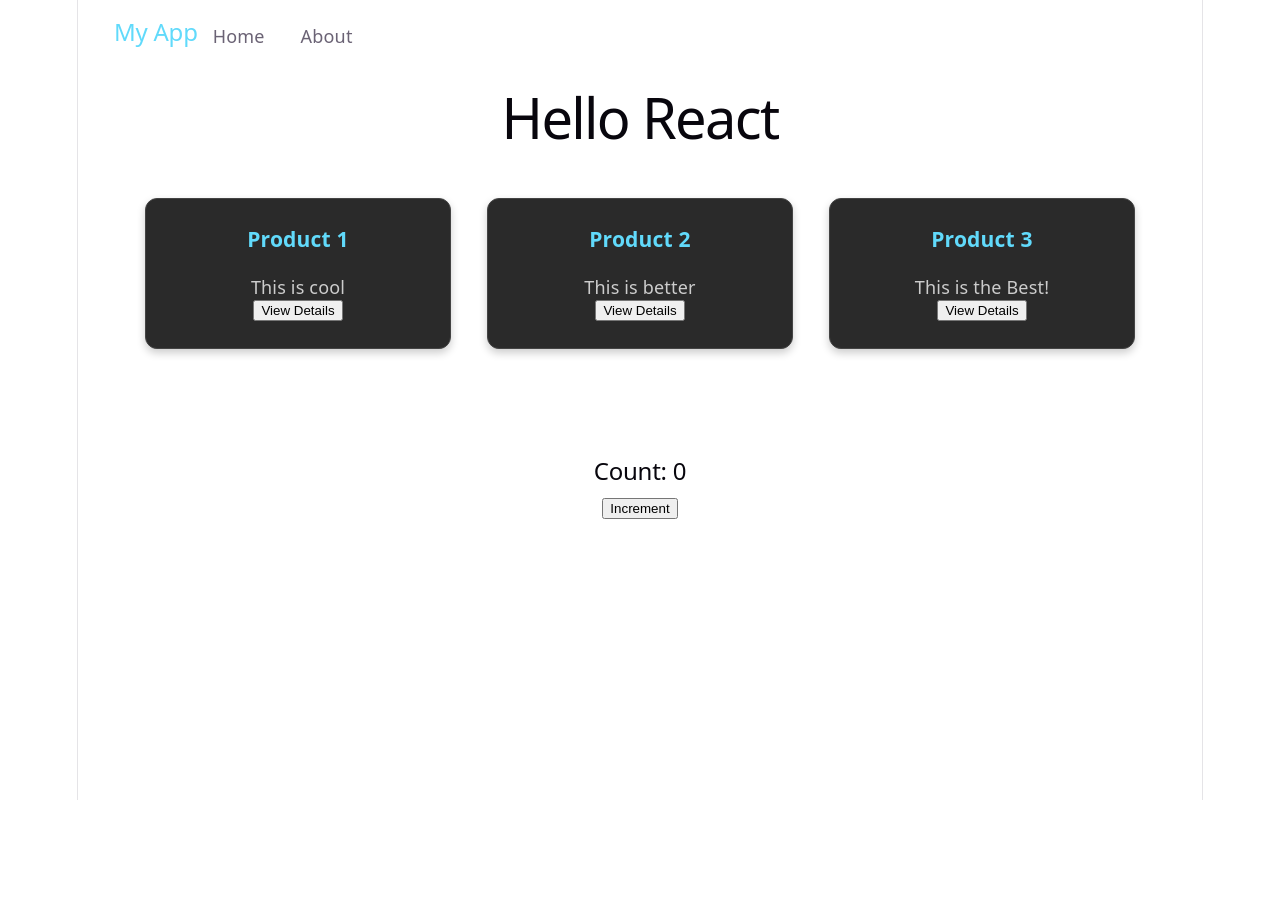
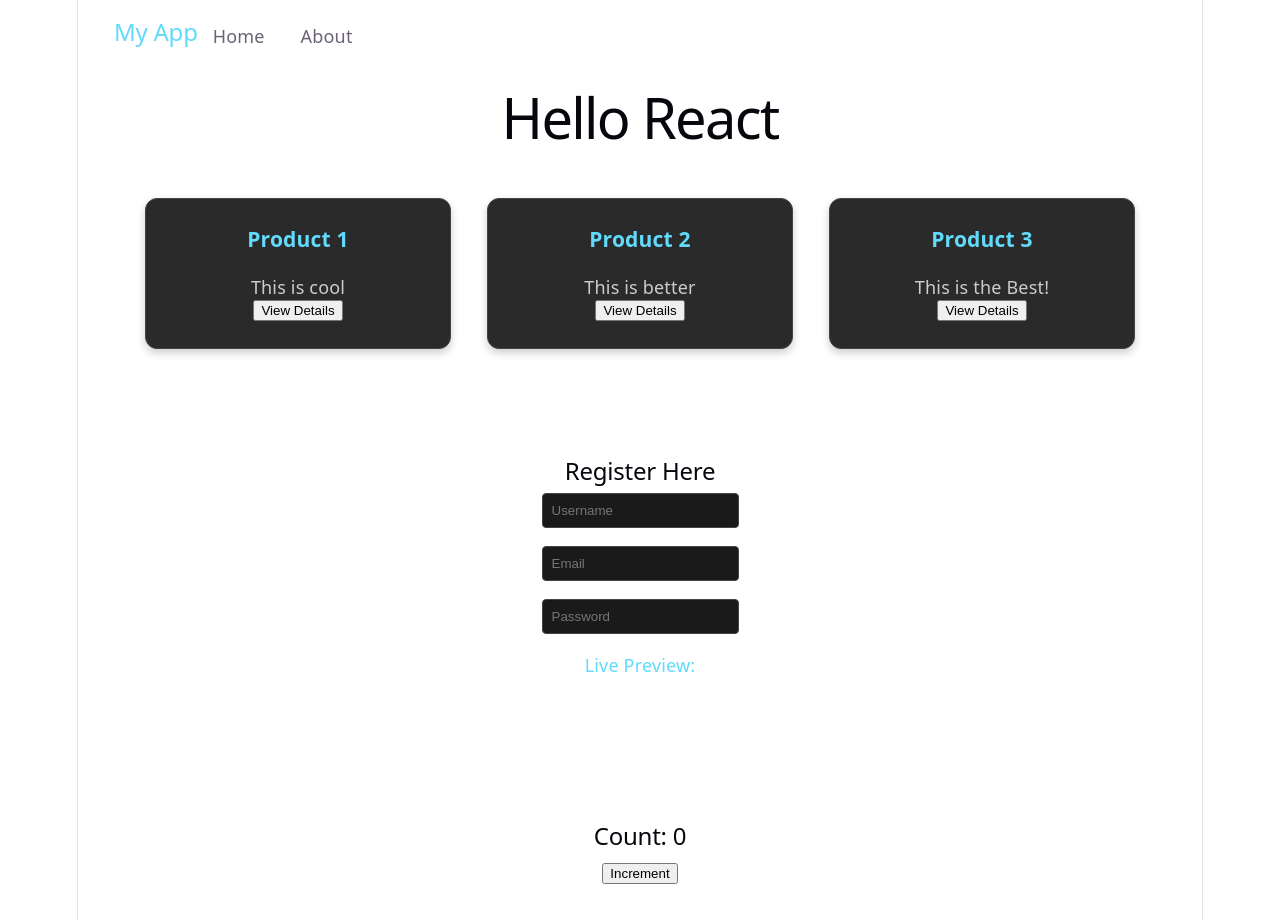
Before and after one commit to jprinz-cc/2500WorkshopReact, a React (Vite) app: page / in a window 1280 px wide. Before the commit the page ends 800 px from the top, so only its background shows below. Built offline with nearby package versions, Linux system fonts and the light colour scheme.

Commit message:
Completed RegisterForm comp;

```diff
--- a/src/App.jsx
+++ b/src/App.jsx
@@ -6,6 +6,7 @@ import './App.css'
 import Navbar from './components/Navbar';
 import Card from './components/Card';
 import Counter from './components/Counter';
+import RegisterForm from './components/RegisterForm';
 
 function App() {
 
@@ -19,6 +20,9 @@ function App() {
           <Card title="Product 2" description="This is better" />
           <Card title="Product 3" description="This is the Best!" />
         </div>
+        <div className='container'>
+          <RegisterForm />
+        </div>
       </div>
       <footer className="app-footer">
         <Counter />
--- a/src/components/RegisterForm.css
+++ b/src/components/RegisterForm.css
@@ -0,0 +1,25 @@
+.register-container {
+    max-width: 300px;
+    margin: 0 auto;
+    text-align: center;
+    padding: 2rem 0
+}
+
+.register-form {
+    display: flex;
+    flex-direction: column;
+    gap: 1rem;
+}
+
+.register-input {
+    padding: 0.5rem;
+    border-radius: 4px;
+    border: 1px solid #444;
+    background-color: #1a1a1a;
+    color: white;
+}
+
+.live-preview {
+    margin-top: 1rem;
+    color: #61dafb;
+}
--- a/src/components/RegisterForm.jsx
+++ b/src/components/RegisterForm.jsx
@@ -1,12 +1,76 @@
-import { useState } from 'react';
+import { useState, useEffect } from 'react';
 import './RegisterForm.css';
 
 function RegisterForm() {
 
+    const [formData, setFormData] = useState({
+        username: '',
+        email: '',
+        password: ''
+    });
+
+    const [message, setMessage] = useState('');
+
+    useEffect(() => {
+        const timer = setTimeout(() => {
+            if(formData.password.length === 0){
+                setMessage('');
+            } else if(formData.password.length < 5){
+                setMessage('Password is too short!');
+            } else {
+                setMessage('Password looks good!');
+            }
+        }, 500);
+
+        return () => clearTimeout(timer);
+
+    }, [formData.password]);
+
+    const handleChange = (e) => {
+        const { name, value} = e.target;
+        console.log("Target: ", e.target);
+        setFormData(prevState => ({
+            ...prevState,
+            [name]: value
+        }));
+    }
+
     return (
         <>
-
+        <div className="register-container">
+            <h2>Register Here</h2>
+            <form className='register-form'>
+                <input
+                    name="username"
+                    value={formData.username}
+                    onChange={handleChange}
+                    placeholder='Username'
+                    className='register-input'
+                />
+                <input
+                    name="email"
+                    value={formData.email}
+                    onChange={handleChange}
+                    placeholder='Email'
+                    className='register-input'
+                />
+                <input
+                    name="password"
+                    value={formData.password}
+                    onChange={handleChange}
+                    placeholder='Password'
+                    className='register-input'
+                />
+            </form>
+            <p className='live-preview' style={{color: message === 'Password looks good!' ?
+                'lightgreen' : '#ff6b6b'}}>
+                {message}
+            </p>
+            <p className='live-preview'>Live Preview: {formData.username}</p>
+        </div>
         </>
     );
 
 }
+
+export default RegisterForm;
```
